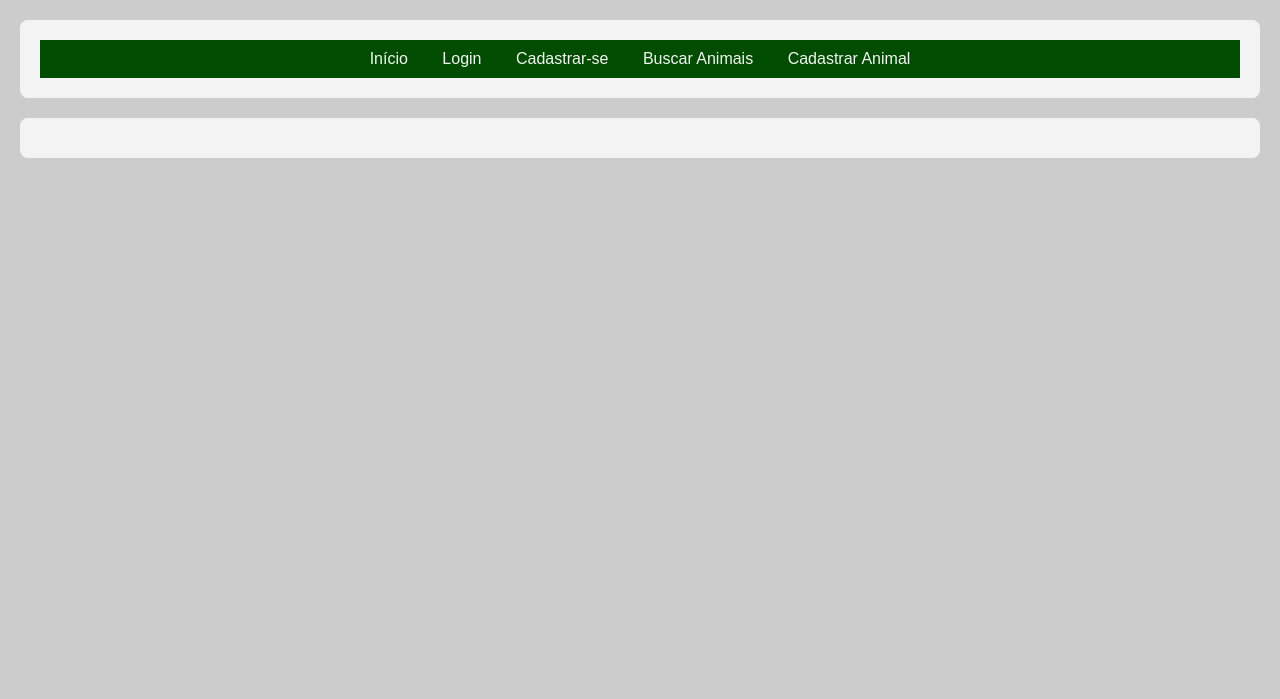
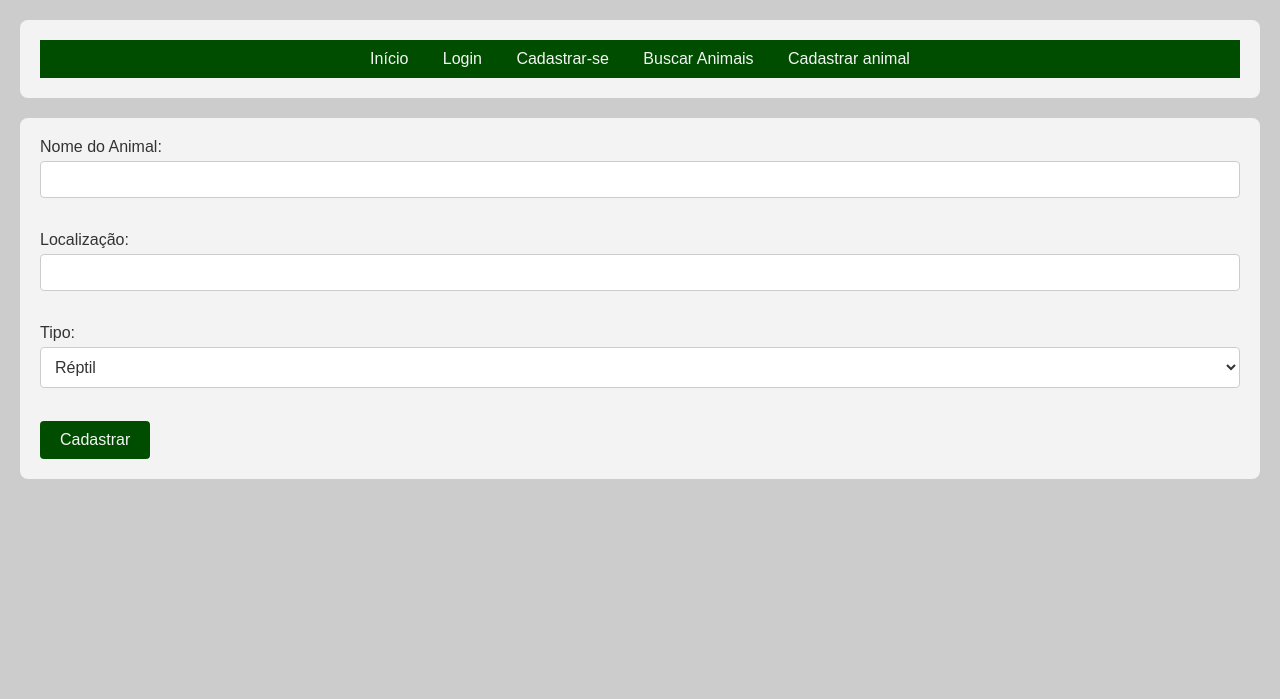
Before and after one commit to alissonadl/Projeto-Projeto-Desenvolvimento-WEB, a Flask app: template templates/cadastro_animal.html in a window 1280 px wide. Shown: the top 699 px of the page. Run offline with Flask 3, Linux system fonts and the light colour scheme; the template is opened without the code that fills it, so the values that code supplies are empty.

Commit message:
finalizado etapa1

```diff
--- a/app.py
+++ b/app.py
@@ -14,4 +14,12 @@ def login():
 def buscar():
     return render_template("buscar.html")
 
+@app.route("/cadastrar-se")
+def cadastrar_usuario():
+    return render_template("cadastro_usuario.html")
+
+@app.route("/cadastrar-animal")
+def cadastrar_animal():
+    return render_template("cadastro_animal.html")
+
 #Rotas de cadastrar novo animal e listar animais já cadastrados.
--- a/static/css/styles.css
+++ b/static/css/styles.css
@@ -97,3 +97,15 @@ img {
     height: 100%;
     object-fit: cover;
 }
+
+select {
+    width: 100%;
+    padding: 10px;
+    margin: 5px 0 15px 0;
+    border: 1px solid #ccc;
+    border-radius: 4px;
+    box-sizing: border-box;
+    background-color: #ffffff;
+    color: #333;
+    font-size: 16px;
+}
--- a/templates/buscar.html
+++ b/templates/buscar.html
@@ -1,5 +1,5 @@
-{% extends "modelo.html"%}
-{% block conteudo%}{% endblock %}
+{%extends "modelo.html"%}
+{%block conteudo%}
 <div>
     <h2>Olá ***Usuário***</h2>
 </div>
@@ -8,4 +8,4 @@
     <input type="text" id="searchInput" placeholder="Digite o nome do animal">
     <button>Buscar</button> <!-- Criar e inserir depois a lógica da busca e a função "onclick"-->
 </div>
-{% endblock %}
+{%endblock%}
--- a/templates/cadastro_animal.html
+++ b/templates/cadastro_animal.html
@@ -1,5 +1,23 @@
-{% extends "modelo.html"%}
-{% block conteudo%}
+{%extends "modelo.html"%}
+{%block conteudo%}
 <div>
+    <form action="seu_script_de_processamento.php" method="POST">
+        <label for="nome">Nome do Animal:</label><br>
+        <input type="text" id="nome" name="nome" required><br><br>
+
+        <label for="localizacao">Localização:</label><br>
+        <input type="text" id="localizacao" name="localizacao" required><br><br>
+
+        <label for="tipo">Tipo:</label><br>
+        <select id="tipo" name="tipo" required>
+            <option value="réptil">Réptil</option>
+            <option value="mamífero">Mamífero</option>
+            <option value="ave">Ave</option>
+            <option value="anfíbio">Anfíbio</option>
+            <option value="peixe">Peixe</option>
+        </select><br><br>
+
+        <button type="submit">Cadastrar</button>
+    </form>
 </div>
-{% endblock %}
+{%endblock%}
--- a/templates/inicio.html
+++ b/templates/inicio.html
@@ -1,5 +1,5 @@
-{% extends "modelo.html"%}
-{% block conteudo%}
+{%extends "modelo.html"%}
+{%block conteudo%}
 <!----------------------------------------------------------------------------------------------------------------------------------------------->
     <div>
         <p>
@@ -12,4 +12,4 @@
     <div>
         <img src="/static/imagens/animais-vertebrados.jpg">
     </div>
-{% endblock %}
+{%endblock%}
--- a/templates/login.html
+++ b/templates/login.html
@@ -1,5 +1,5 @@
-{% extends "modelo.html"%}
-{% block conteudo%}
+{%extends "modelo.html"%}
+{%block conteudo%}
 <div>
     <form>
         <h2>Login</h2>
@@ -8,4 +8,4 @@
         <button type="submit">Entrar</button>
     </form>
 </div>
-{% endblock %}
+{%endblock%}
--- a/templates/modelo.html
+++ b/templates/modelo.html
@@ -12,14 +12,14 @@
         <nav>
             <a href="{{url_for('inicio')}}">Início</a>
             <a href="{{url_for('login')}}">Login</a>
-            <a href="{{url_for('cadastro_usuario')}}">Cadastrar-se</a>
+            <a href="{{url_for('cadastrar_usuario')}}">Cadastrar-se</a>
             <a href="{{url_for('buscar')}}">Buscar Animais</a>
-            <a href="{{url_for('cadastro_animal')}}">Cadastrar Animal</a>
+            <a href="{{url_for('cadastrar_animal')}}">Cadastrar animal</a>
         </nav>
     </div>
     <!----------------------------------------------------------------------------------------------------------------------------------------------->
-    {% block conteudo%}
-    {% endblock%}
+    {%block conteudo%}
+    {%endblock%}
     <!----------------------------------------------------------------------------------------------------------------------------------------------->
         <footer>
             <p>&copy; 2024 Alisson e Jhonatas. Todos os direitos reservados.</p>
```
Also changed, not shown: templates/cadastro_usuario.html (+18 -3 lines).
